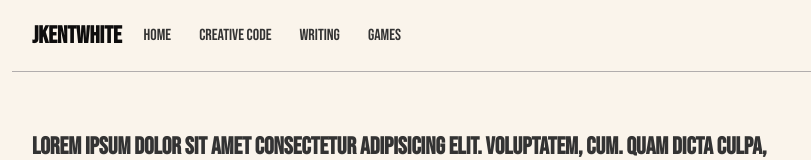
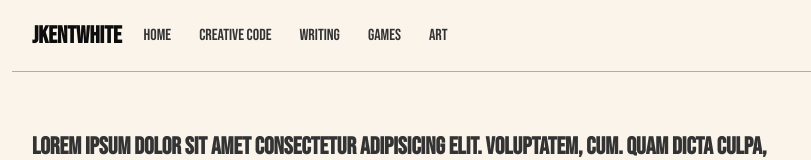
Before and after one commit to jkentwhite/portfolio_jkentwhite, a React (Create React App) app: page / in a window 1280 px wide. Shown: the top 160 px of the page, without its empty margins (208-1019 px from the left). Built offline with nearby package versions, Linux system fonts and the light colour scheme; the HTML template or start-up script is replaced by a standard one.

Commit message:
updated navbar

```diff
--- a/src/components/navbar.jsx
+++ b/src/components/navbar.jsx
@@ -6,6 +6,7 @@ const Navbar = () => {
             <a href="/c_code">creative code</a>
             <a href="/writing">writing</a>
             <a href="/games">games</a>
+            <a href="/art">art</a>
         </nav>
     );
 }
```
